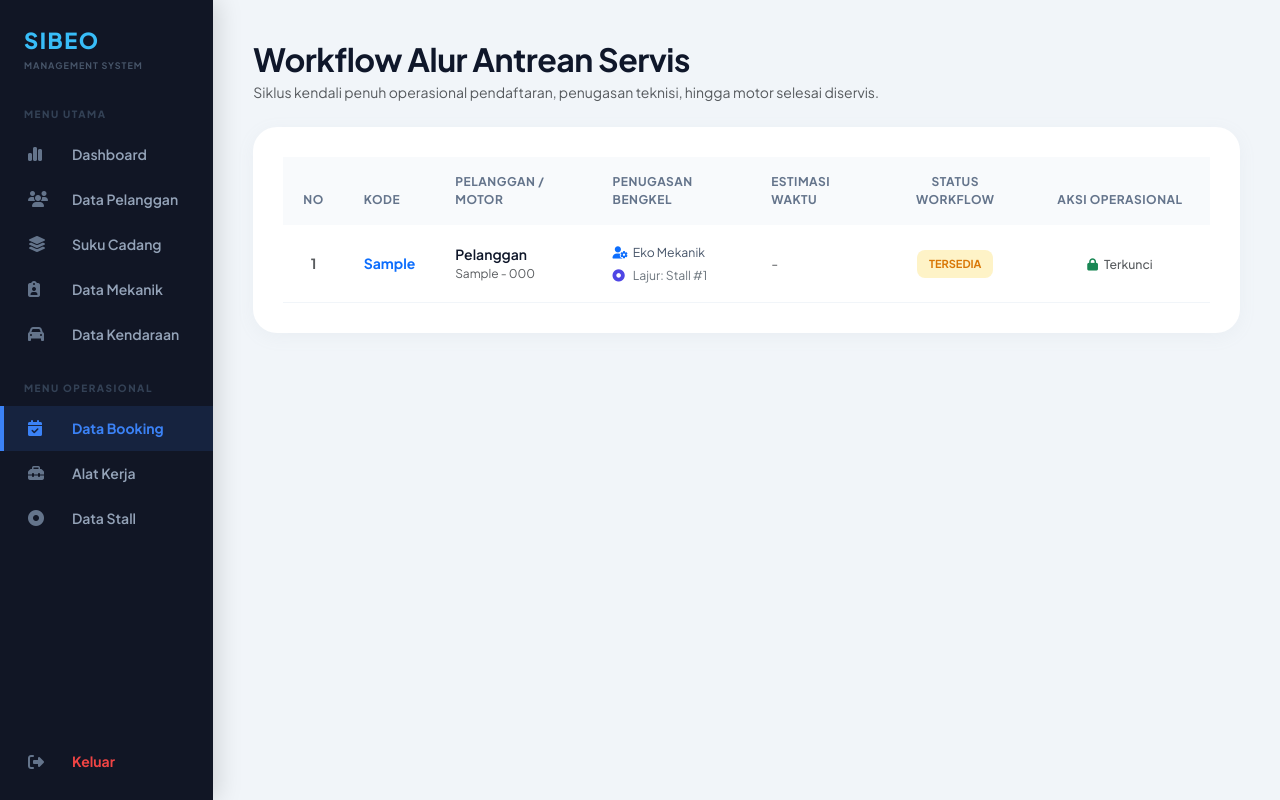
After one commit to jonathan0786/SibeoV2, a PHP site: page /admin/booking.php in a window 1280 px wide. The commit adds this page. Run offline with PHP 8.4, Linux system fonts and the light colour scheme; data comes from the database, SQL or seed files in the repository; tables that the repository leaves empty hold one stand-in row (values such as "Sample post").

Commit message:
Booking (Sidebar belom rapih)

```diff
--- /dev/null
+++ b/admin/booking.php
@@ -0,0 +1,291 @@
+<?php
+session_start();
+include "../config/koneksi.php";
+
+$current_page = basename($_SERVER['PHP_SELF']);
+?>
+<!DOCTYPE html>
+<html lang="id">
+<head>
+    <meta charset="UTF-8">
+    <meta name="viewport" content="width=device-width, initial-scale=1.0">
+    <title>Kelola Booking - SIBEO</title>
+    <link href="https://cdn.jsdelivr.net/npm/bootstrap@5.3.0/dist/css/bootstrap.min.css" rel="stylesheet">
+    <link href="https://fonts.googleapis.com/css2?family=Plus+Jakarta+Sans:wght@400;500;600;700;800&display=swap" rel="stylesheet">
+    <link href="https://cdnjs.cloudflare.com/ajax/libs/font-awesome/6.4.0/css/all.min.css" rel="stylesheet">
+
+    <style>
+        body {
+            font-family: 'Plus Jakarta Sans', sans-serif;
+            background-color: #f1f5f9;
+            color: #1e293b;
+        }
+        /* SideBar Admin (100% Persis File Kendaraan, Pelanggan & Dashboard) */
+        .sidebar {
+            background: #111625; height: 100vh; position: fixed;
+            top: 0; left: 0; bottom: 0; z-index: 999;
+            box-shadow: 4px 0 24px rgba(0, 0, 0, 0.15);
+            display: flex; flex-direction: column; justify-content: space-between;
+        }
+        .sidebar-brand-wrapper { padding: 24px 24px 10px 24px; }
+        .sidebar-brand { font-size: 22px; font-weight: 800; letter-spacing: 1.5px; color: #38bdf8; }
+        .sidebar-subtitle { font-size: 9px; font-weight: 700; letter-spacing: 1px; color: #475569; margin-top: 2px; text-transform: uppercase; }
+        .nav-section-title { font-size: 10px; font-weight: 800; color: #334155; text-transform: uppercase; letter-spacing: 1.5px; padding: 24px 24px 10px 24px; }
+        .sidebar .nav-link { color: #94a3b8; font-size: 14px; font-weight: 600; padding: 12px 24px; display: flex; align-items: center; transition: all 0.2s ease; border-left: 4px solid transparent; text-decoration: none; }
+        .sidebar .nav-link i { font-size: 16px; width: 28px; color: #64748b; }
+        .sidebar .nav-link:hover { color: #38bdf8; background: rgba(56, 189, 248, 0.04); }
+        .sidebar .nav-link.active { background: rgba(59, 130, 246, 0.12); color: #3b82f6; font-weight: 700; border-left-color: #3b82f6; }
+        .sidebar .nav-link.active i { color: #3b82f6; }
+        .logout-link { color: #ef4444 !important; font-weight: 700 !important; }
+        .logout-link:hover { background: rgba(239, 68, 68, 0.08) !important; }
+
+        .main-workspace { margin-left: 16.666667%; padding: 40px; }
+
+        /* Premium Table Component */
+        .table-premium { background: white; border-radius: 24px; box-shadow: 0 4px 18px rgba(148, 163, 184, 0.08); padding: 30px; }
+        .table-premium thead th { background-color: #f8fafc; color: #64748b; font-size: 12px; font-weight: 700; text-transform: uppercase; letter-spacing: 0.5px; padding: 16px 20px; border-bottom: none; }
+        .table-premium tbody td { padding: 18px 20px; border-bottom: 1px solid #f1f5f9; color: #475569; font-size: 14px; }
+
+        /* Badge Status */
+        .badge-sibeo { padding: 6px 12px; border-radius: 8px; font-size: 11px; font-weight: 700; display: inline-block; text-transform: uppercase; }
+        .bg-pending { background-color: #fef3c7; color: #d97706; }
+        .bg-konfirmasi { background-color: #e0f2fe; color: #0369a1; }
+        .bg-proses { background-color: #e0e7ff; color: #4338ca; }
+        .bg-selesai { background-color: #dcfce7; color: #15803d; }
+
+        /* Form Modal Vertikal */
+        .modal-custom-content { border-radius: 24px !important; border: none !important; padding: 10px; box-shadow: 0 10px 40px rgba(15, 23, 42, 0.1); }
+        .form-label-custom { font-size: 11px; font-weight: 700; color: #64748b; text-transform: uppercase; letter-spacing: 0.5px; margin-bottom: 6px; }
+        .form-control-custom { border: 1px solid #cbd5e1 !important; border-radius: 12px !important; padding: 11px 16px !important; background-color: #f8fafc !important; font-size: 14px !important; color: #0f172a !important; }
+        .form-control-custom:focus { border-color: #3b82f6 !important; box-shadow: 0 0 0 4px rgba(59, 130, 246, 0.1) !important; background-color: #ffffff !important; outline: none; }
+
+        .btn-submit-gradient { background: linear-gradient(135deg, #3b82f6 0%, #1d4ed8 100%); border: none; color: white; font-weight: 600; font-size: 14px; padding: 12px 24px; border-radius: 12px; transition: all 0.2s ease; }
+        .btn-submit-gradient:hover { transform: translateY(-1px); box-shadow: 0 4px 12px rgba(37, 99, 235, 0.25); color: white; }
+    </style>
+</head>
+<body>
+
+<div class="container-fluid p-0">
+    <div class="row g-0">
+
+        <div class="col-md-3 col-lg-2 sidebar">
+            <div>
+                <div class="sidebar-brand-wrapper text-start ps-4">
+                    <div class="sidebar-brand">SIBEO</div>
+                    <div class="sidebar-subtitle">MANAGEMENT SYSTEM</div>
+                </div>
+                <div class="nav-section-title">MENU UTAMA</div>
+                <div class="nav flex-column">
+                    <a href="dashboard.php" class="nav-link"><i class="fa-solid fa-chart-simple me-3"></i>Dashboard</a>
+                    <a href="pelanggan.php" class="nav-link"><i class="fa-solid fa-users me-3"></i>Data Pelanggan</a>
+                    <a href="suku_cadang.php" class="nav-link"><i class="fa-solid fa-layer-group me-3"></i>Suku Cadang</a>
+                    <a href="mekanik.php" class="nav-link"><i class="fa-solid fa-clipboard-user me-3"></i>Data Mekanik</a>
+                    <a href="kendaraan.php" class="nav-link"><i class="fa-solid fa-car me-3"></i>Data Kendaraan</a>
+                </div>
+                <div class="nav-section-title">MENU OPERASIONAL</div>
+                <div class="nav flex-column">
+                    <a href="booking.php" class="nav-link active"><i class="fa-solid fa-calendar-check me-3"></i>Data Booking</a>
+                    <a href="alat_kerja.php" class="nav-link"><i class="fa-solid fa-toolbox me-3"></i>Alat Kerja</a>
+                    <a href="stall.php" class="nav-link"><i class="fa-solid fa-circle-dot me-3"></i>Data Stall</a>
+                </div>
+            </div>
+            <div class="mb-3 pt-2">
+                <div class="nav flex-column">
+                    <a href="../auth/logout.php" class="nav-link logout-link" onclick="return confirm('Keluar?')"><i class="fa-solid fa-sign-out-alt me-3"></i>Keluar</a>
+                </div>
+            </div>
+        </div>
+
+        <div class="col-md-9 col-lg-10 main-workspace">
+            <div class="mb-4">
+                <h2 class="fw-bold m-0" style="color: #0f172a; letter-spacing: -0.5px;">Workflow Alur Antrean Servis</h2>
+                <p class="text-muted small m-0 mt-1">Siklus kendali penuh operasional pendaftaran, penugasan teknisi, hingga motor selesai diservis.</p>
+            </div>
+
+            <div class="table-premium">
+                <div class="table-responsive">
+                    <table class="table table-hover align-middle mb-0">
+                        <thead>
+                            <tr>
+                                <th style="width: 50px;" class="text-center">NO</th>
+                                <th>KODE</th>
+                                <th>PELANGGAN / MOTOR</th>
+                                <th>PENUGASAN BENGKEL</th>
+                                <th>ESTIMASI WAKTU</th>
+                                <th class="text-center">STATUS WORKFLOW</th>
+                                <th class="text-center" style="width: 180px;">AKSI OPERASIONAL</th>
+                            </tr>
+                        </thead>
+                        <tbody>
+                            <?php
+                            $no = 1;
+
+                            // QUERY DIUBAH MENJADI s.* UNTUK MENGHINDARI SALAH NAMA KOLOM STALL
+                            $query_booking = mysqli_query($koneksi, "SELECT b.*,
+                                m.nama AS nama_mekanik,
+                                s.*,
+                                p.nama_lengkap AS nama_p,
+                                k.merk AS merk_k, k.nomor_polisi AS nopol_k
+                                FROM tbl_booking b
+                                LEFT JOIN tbl_mekanik m ON b.id_mekanik = m.id_mekanik
+                                LEFT JOIN tbl_stall s ON b.id_stall = s.id_stall
+                                LEFT JOIN tbl_pelanggan p ON b.id_pelanggan = p.id_pelanggan
+                                LEFT JOIN tbl_kendaraan k ON b.id_kendaraan = k.id_kendaraan
+                                ORDER BY b.id_booking DESC");
+
+                            while ($data = mysqli_fetch_assoc($query_booking)) {
+                                $status = $data['status'] ?? 'pending';
+                                $badge_class = "bg-pending";
+                                if($status == 'konfirmasi') $badge_class = "bg-konfirmasi";
+                                if($status == 'proses') $badge_class = "bg-proses";
+                                if($status == 'selesai') $badge_class = "bg-selesai";
+
+                                $tampil_nama = !empty($data['nama_p']) ? $data['nama_p'] : ($data['nama_pelanggan'] ?? 'Pelanggan');
+                                $tampil_merk = !empty($data['merk_k']) ? $data['merk_k'] : ($data['merk'] ?? ($data['tipe_motor'] ?? 'Motor'));
+                                $tampil_nopol = !empty($data['nopol_k']) ? $data['nopol_k'] : ($data['nomor_polisi'] ?? ($data['plat_nomor'] ?? '-'));
+
+                                // DETEKSI CERDAS NAMA LAJUR STALL (Mencegah Undefined Key)
+                                $nama_lajur_stall = $data['nama_stall'] ?? ($data['lajur'] ?? ($data['nama'] ?? ('Stall #' . ($data['id_stall'] ?? ''))));
+                                ?>
+                                <tr>
+                                    <td class="text-center fw-bold text-muted"><?= $no++; ?></td>
+                                    <td class="fw-bold text-primary"><?= $data['kode_booking']; ?></td>
+                                    <td>
+                                        <div class="fw-semibold" style="color: #0f172a;"><?= htmlspecialchars($tampil_nama); ?></div>
+                                        <div class="text-muted small" style="font-size: 12px;"><?= htmlspecialchars($tampil_merk); ?> - <?= htmlspecialchars($tampil_nopol); ?></div>
+                                    </td>
+                                    <td>
+                                        <div class="small mb-1">
+                                            <i class="fa-solid fa-user-gear text-primary me-1" style="width:14px;"></i>
+                                            <?= !empty($data['nama_mekanik']) ? htmlspecialchars($data['nama_mekanik']) : '<span class="text-danger fw-semibold">Belum Set</span>'; ?>
+                                        </div>
+                                        <div class="small text-secondary">
+                                            <i class="fa-solid fa-circle-dot text-indigo me-1" style="width:14px; color:#4f46e5;"></i>
+                                            Lajur: <?= (!empty($data['id_stall']) && $data['id_stall'] != 0) ? htmlspecialchars($nama_lajur_stall) : '<span class="text-muted">-</span>'; ?>
+                                        </div>
+                                    </td>
+                                    <td class="small">
+                                        <?php if(!empty($data['jam_mulai']) && $data['jam_mulai'] != '00:00:00'): ?>
+                                            <div><i class="fa-regular fa-clock text-success me-1"></i> Mulai: <?= date('H:i', strtotime($data['jam_mulai'])); ?></div>
+                                            <div class="text-muted"><i class="fa-regular fa-clock text-danger me-1"></i> Selesai: <?= date('H:i', strtotime($data['jam_selesai'])); ?></div>
+                                        <?php else: ?>
+                                            <span class="text-muted">-</span>
+                                        <?php endif; ?>
+                                    </td>
+                                    <td class="text-center">
+                                        <span class="badge-sibeo <?= $badge_class; ?>"><?= $status; ?></span>
+                                    </td>
+                                    <td class="text-center">
+                                        <?php if($status == 'pending'): ?>
+                                            <a href="proses_booking.php?action=konfirmasi&id=<?= $data['id_booking']; ?>" class="btn btn-sm btn-light text-primary fw-bold rounded-3 px-3 py-1.5" onclick="return confirm('Konfirmasi pendaftaran ini?')">
+                                                <i class="fa-solid fa-check me-1"></i> Konfirmasi
+                                            </a>
+                                        <?php elseif($status == 'konfirmasi'): ?>
+                                            <button class="btn btn-sm btn-light fw-bold rounded-3 px-3 py-1.5 btn-trigger-assign"
+                                                    style="color: #4f46e5;"
+                                                    data-id="<?= $data['id_booking']; ?>"
+                                                    data-kode="<?= $data['kode_booking']; ?>"
+                                                    data-bs-toggle="modal"
+                                                    data-bs-target="#modalWorkflow">
+                                                <i class="fa-solid fa-user-plus me-1"></i> Set Mekanik & Stall
+                                            </button>
+                                        <?php elseif($status == 'proses'): ?>
+                                            <a href="proses_booking.php?action=selesai&id=<?= $data['id_booking']; ?>" class="btn btn-sm btn-success fw-bold text-white rounded-3 px-3 py-1.5" onclick="return confirm('Nyatakan pendaftaran servis ini telah selesai dikerjakan?')">
+                                                <i class="fa-solid fa-circle-check me-1"></i> Selesai Servis
+                                            </a>
+                                        <?php else: ?>
+                                            <span class="text-muted small fw-medium"><i class="fa-solid fa-lock text-success me-1"></i> Terkunci</span>
+                                        <?php endif; ?>
+                                    </td>
+                                </tr>
+                                <?php } ?>
+                        </tbody>
+                    </table>
+                </div>
+            </div>
+        </div>
+    </div>
+</div>
+
+<div class="modal fade" id="modalWorkflow" tabindex="-1" aria-hidden="true">
+    <div class="modal-dialog modal-dialog-centered">
+        <div class="modal-content modal-custom-content">
+            <div class="modal-header border-0 pb-0 pt-3 px-4">
+                <div>
+                    <h5 class="fw-bold m-0" style="color: #0f172a;">Setup Penugasan Operasional</h5>
+                    <p class="text-muted small m-0 mt-1">Tentukan mekanik, area lajur pengerjaan, dan estimasi waktu kerja.</p>
+                </div>
+                <button type="button" class="btn-close shadow-none" data-bs-dismiss="modal" aria-label="Close"></button>
+            </div>
+
+            <form action="proses_booking.php?action=assign" method="POST">
+                <input type="hidden" name="id_booking" id="modal-id-booking">
+
+                <div class="modal-body px-4 pt-4">
+                    <div class="mb-3">
+                        <label class="form-label-custom">KODE BOOKING TERPILIH</label>
+                        <input type="text" id="modal-kode-booking" class="form-control form-control-custom fw-bold text-primary" readonly>
+                    </div>
+
+                    <div class="mb-3">
+                        <label class="form-label-custom">MEKANIK YANG BERTUGAS</label>
+                        <select name="id_mekanik" class="form-select form-control-custom" required>
+                            <option value="">-- Pilih Nama Mekanik --</option>
+                            <?php
+                            $q_mekanik = mysqli_query($koneksi, "SELECT id_mekanik, nama FROM tbl_mekanik ORDER BY nama ASC");
+                            while($m = mysqli_fetch_assoc($q_mekanik)) {
+                                echo "<option value='".$m['id_mekanik']."'>".htmlspecialchars($m['nama'])."</option>";
+                            }
+                            ?>
+                        </select>
+                    </div>
+
+                    <div class="mb-3">
+                        <label class="form-label-custom">LAJUR AREA KERJA (STALL)</label>
+                        <select name="id_stall" class="form-select form-control-custom" required>
+                            <option value="">-- Pilih Lajur Stall Bengkel --</option>
+                            <?php
+                            $q_stall = mysqli_query($koneksi, "SELECT * FROM tbl_stall");
+                            while($s = mysqli_fetch_assoc($q_stall)) {
+                                $nama_s = $s['nama_stall'] ?? ($s['lajur'] ?? ($s['nama'] ?? 'Stall '.$s['id_stall']));
+                                echo "<option value='".$s['id_stall']."'>".htmlspecialchars($nama_s)."</option>";
+                            }
+                            ?>
+                        </select>
+                    </div>
+
+                    <div class="row g-2">
+                        <div class="col-6">
+                            <div class="mb-2">
+                                <label class="form-label-custom">ESTIMASI MULAI</label>
+                                <input type="time" name="jam_mulai" class="form-control form-control-custom" required>
+                            </div>
+                        </div>
+                        <div class="col-6">
+                            <div class="mb-2">
+                                <label class="form-label-custom">ESTIMASI SELESAI</label>
+                                <input type="time" name="jam_selesai" class="form-control form-control-custom" required>
+                            </div>
+                        </div>
+                    </div>
+                </div>
+
+                <div class="modal-footer border-0 px-4 pt-3 pb-2 d-flex justify-content-end gap-2">
+                    <button type="button" class="btn btn-sm btn-light fw-semibold text-muted rounded-3 px-4 py-2" data-bs-dismiss="modal">Batal</button>
+                    <button type="submit" class="btn btn-submit-gradient">Mulai Pengerjaan</button>
+                </div>
+            </form>
+        </div>
+    </div>
+</div>
+
+<script src="https://code.jquery.com/jquery-3.6.0.min.js"></script>
+<script src="https://cdn.jsdelivr.net/npm/bootstrap@5.3.0/dist/js/bootstrap.bundle.min.js"></script>
+<script>
+    $(document).on("click", ".btn-trigger-assign", function () {
+        $("#modal-id-booking").val($(this).data('id'));
+        $("#modal-kode-booking").val($(this).data('kode'));
+    });
+</script>
+</body>
+</html>
```
Also changed, not shown: admin/dashboard.php (+7 -0 lines), admin/proses_booking.php (added, +58 -0 lines).
